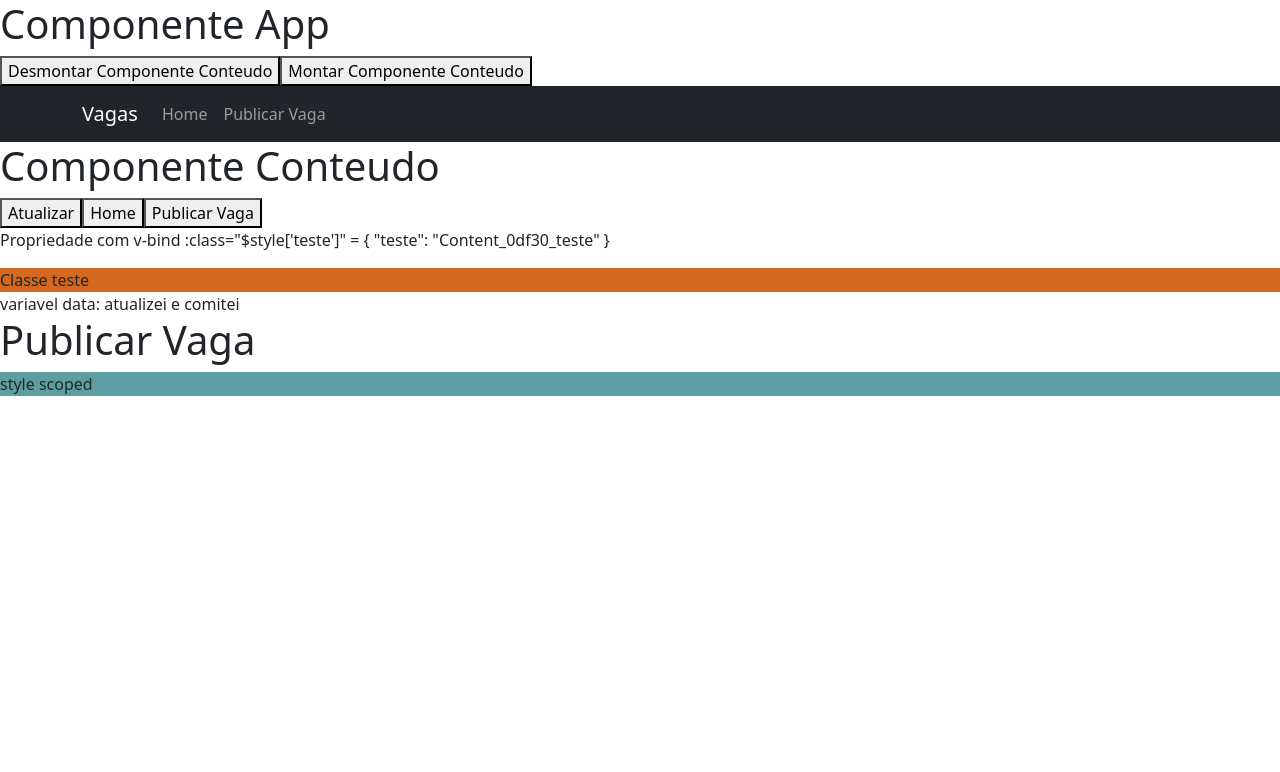
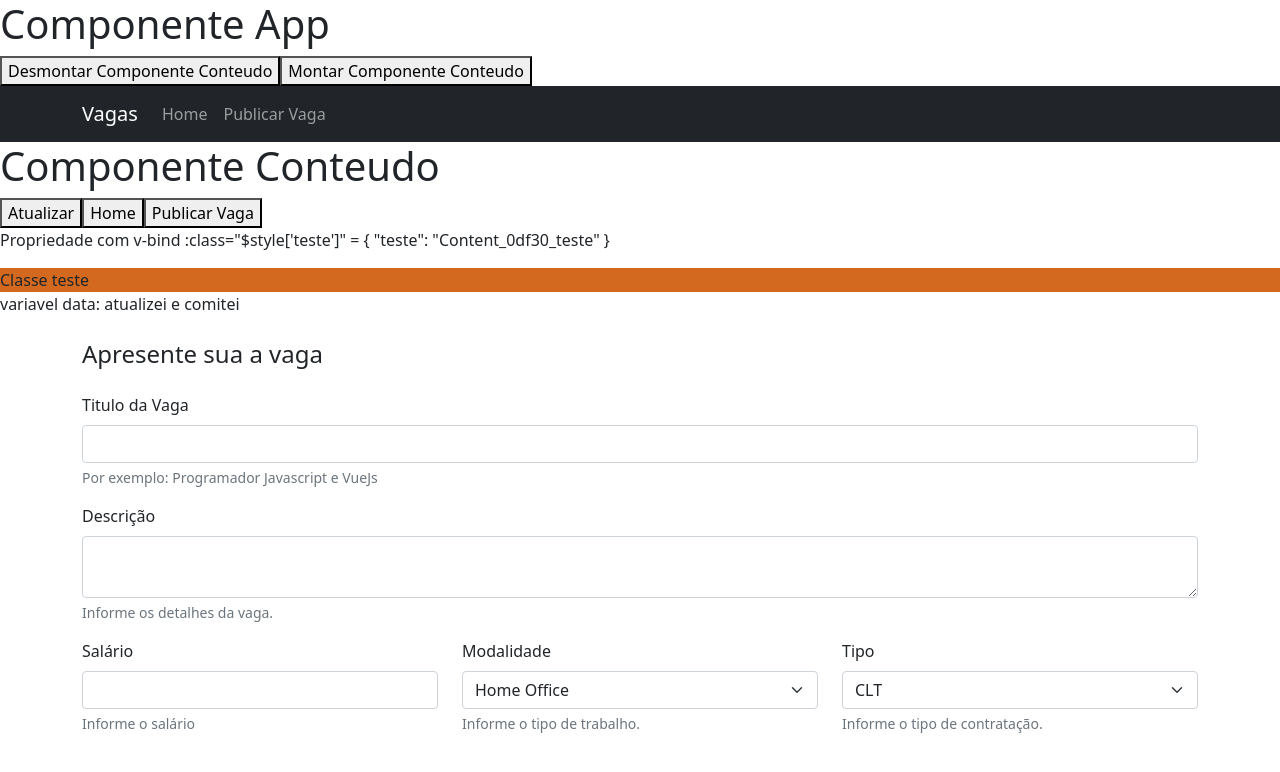
Before and after one commit to marcelocsantos7/VueMaster, a Vue app: page / in a window 1280 px wide. Both pictures are taken after a click on the button "Publicar Vaga". Shown: the top 772 px of the page. Built offline with nearby package versions, Linux system fonts and the light colour scheme.

Commit message:
atualizando props de Vaga

```diff
--- a/src/components/comuns/Vaga.vue
+++ b/src/components/comuns/Vaga.vue
@@ -14,6 +14,47 @@
 <script>
 export default {
 	name: 'Vaga',
-	props: ['titulo', 'descricao', 'salario', 'modalidade', 'tipo', 'publicacao']
+	// props: ['titulo', 'descricao-vaga', 'salario', 'modalidade', 'tipo', 'publicacao']
+	props: {
+		titulo: {
+			type: String,
+			required: true,
+			validator(prop) {
+				console.log(`titulo lenght = ${prop.length}`)
+				return prop.length <= 30 && true
+			}
+		},
+		descricao: {
+			type: String,
+			// default: 'O contratante nao encaminhou dados pra vaga'
+			default() {
+				return `*`.repeat(20)
+			}
+		},
+		salario: {
+			type: [Number, String],
+			required: true
+		},
+		modalidade: {
+			type: String,
+			required: true
+		},
+		tipo: {
+			type: String,
+			required: true
+		},
+		publicacao: {
+			type: [String, Date],
+			required: true
+		},
+	},
+	// created() {
+	// 	console.log('titulo =', typeof this.titulo)
+	// 	console.log('descricao =', typeof this.descricaoVaga)
+	// 	console.log('salario =', typeof this.salario)
+	// 	console.log('modalidade =', typeof this.modalidade)
+	// 	console.log('tipo =', typeof this.tipo)
+	// 	console.log('publicacao =', typeof this.publicacao)
+	// },
 }
 </script>
--- a/src/views/Home.vue
+++ b/src/views/Home.vue
@@ -8,19 +8,11 @@
 
     <div class="row mt-5" v-for="(vaga, index) in vagas" :key="index">
       <div class="col">
-        <Vaga :titulo="vaga.titulo" :descricao="vaga.descricao" :salario="vaga.salario" :modalidade="vaga.modalidade"
-          :tipo="vaga.tipo" :publicacao="vaga.publicacao" />
+        <!-- <Vaga :titulo="vaga.titulo" :descricao-vaga="vaga.descricao" :salario="vaga.salario" :modalidade="vaga.modalidade"
+          :tipo="vaga.tipo" :publicacao="vaga.publicacao" /> -->
+        <Vaga v-bind="vaga" />
       </div>
     </div>
-
-    <!-- <div class="row mt-5">
-      <div class="col-6">
-        <Vaga />
-      </div>
-      <div class="col-6">
-        <Vaga />
-      </div>
-    </div> -->
 
     <div class="row mt-5">
       <div class="col-4">
@@ -51,7 +43,7 @@ export default {
     vagas: [
       {
         titulo: 'Analista Programador PHP Pleno',
-        descricao: 'Profissional com conhecimentos em PHP, Laravel e MySQL. Necessário 3 anos de experiências. Atuará na manutenção de sistemas legados da empresa.',
+        // descricao: 'Profissional com conhecimentos em PHP, Laravel e MySQL. Necessário 3 anos de experiências. Atuará na manutenção de sistemas legados da empresa.',
         salario: 6000,
         modalidade: 'Home Office',
         tipo: 'PJ',
--- a/src/views/PublicarVaga.vue
+++ b/src/views/PublicarVaga.vue
@@ -1,18 +1,60 @@
 <template>
-    <div>
-        <h1>Publicar Vaga</h1>
-        <p class="teste">style scoped</p>
+  <div class="container py-4">
+    <div class="row">
+      <div class="col">
+        <h4>Apresente sua a vaga </h4>
+      </div>
     </div>
+
+    <div class="row mt-3">
+      <div class="col">
+        <label class="form-label">Titulo da Vaga</label>
+        <input type="text" class="form-control">
+        <div class="form-text">Por exemplo: Programador Javascript e VueJs</div>
+      </div>
+    </div>
+    <div class="row mt-3">
+      <div class="col">
+        <label class="form-label">Descrição</label>
+        <textarea type="text" class="form-control"></textarea>
+        <div class="form-text">Informe os detalhes da vaga.</div>
+      </div>
+    </div>
+    <div class="row mt-3">
+      <div class="col">
+        <label class="form-label">Salário</label>
+        <input type="number" class="form-control">
+        <div class="form-text">Informe o salário</div>
+      </div>
+      <div class="col">
+        <label class="form-label">Modalidade</label>
+        <select class="form-select">
+          <option value="1">Home Office</option>
+          <option value="2">Presencial</option>
+        </select>
+        <div class="form-text">Informe o tipo de trabalho.</div>
+      </div>
+      <div class="col">
+        <label class="form-label">Tipo</label>
+        <select class="form-select">
+          <option value="1">CLT</option>
+          <option value="2">PJ</option>
+        </select>
+        <div class="form-text">Informe o tipo de contratação.</div>
+      </div>
+    </div>
+
+  </div>
 </template>
 
 <script>
 export default {
-    name: 'PublicarVaga'
+  name: 'PublicarVaga'
 }
 </script>
 
 <style scoped>
-    p {
-        background-color: cadetblue;
-    }
+p {
+  background-color: cadetblue;
+}
 </style>
```
